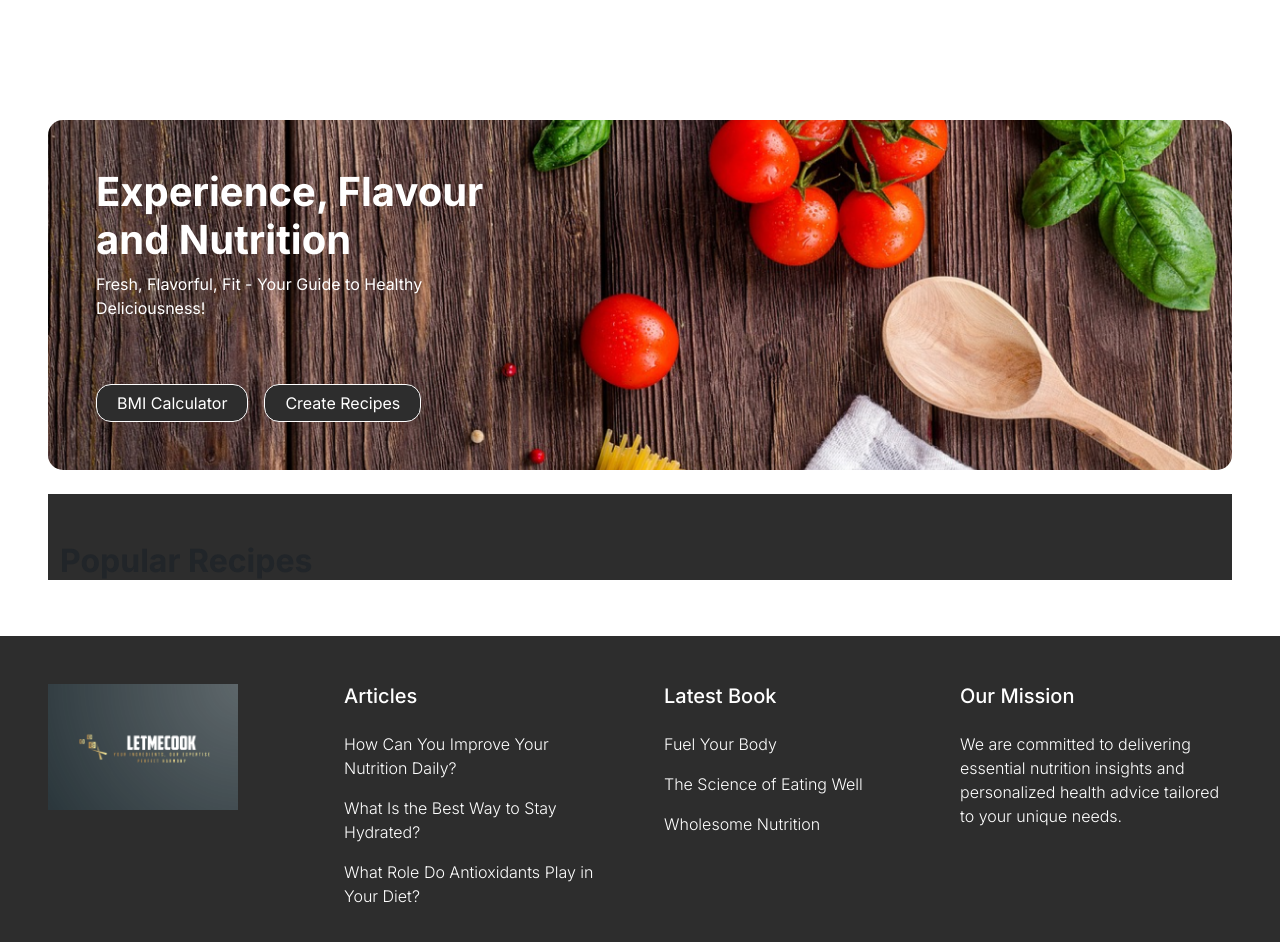
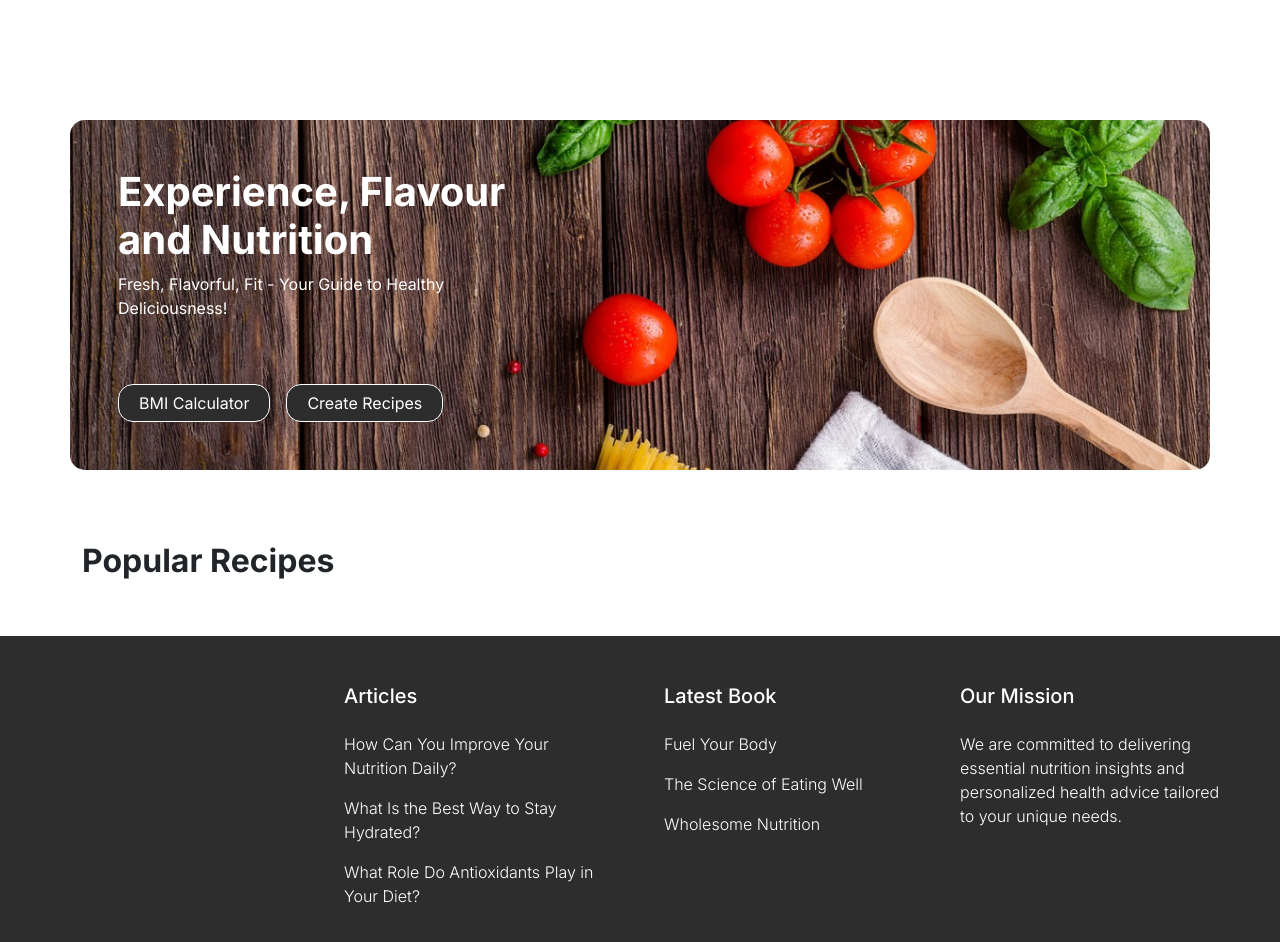
Before and after one commit to Cytzr/LetMeCook, a React (Vite) app: page /home in a window 1280 px wide. Shown: the part 1600-2542 px from the top of the page. Built offline with nearby package versions, Linux system fonts and the light colour scheme.

Commit message:
fixing footer #2

```diff
--- a/src/Components/footer.tsx
+++ b/src/Components/footer.tsx
@@ -3,10 +3,10 @@ import '../Styles/footer.css'
 
 function Footer() {
     return (
-        <Container className='fluid p-5'>
-            <Row className='text-white footer'>
+        <Container className='fluid p-5 footer'>
+            <Row className='text-white'>
                 <Col className=''>
-                    <img src="..\src\Images\AppIcon.png" alt="LetMeCook" className="img-fluid" />
+                    <im g src="..\src\Images\AppIcon.png" alt="LetMeCook" className="img-fluid" />
                 </Col>
                 <Col>
                     <Row>
--- a/src/Styles/footer.css
+++ b/src/Styles/footer.css
@@ -9,9 +9,6 @@
 
 .footer{
     overflow-y: hidden;
-}
-
-.container{
     max-width: 100%;
     background-color: #2d2d2d;
 }
```
